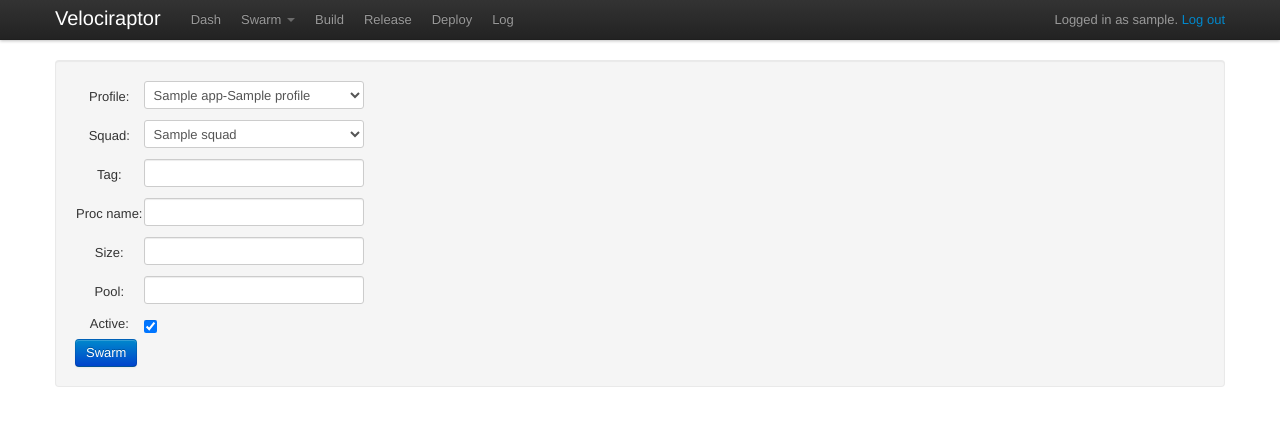
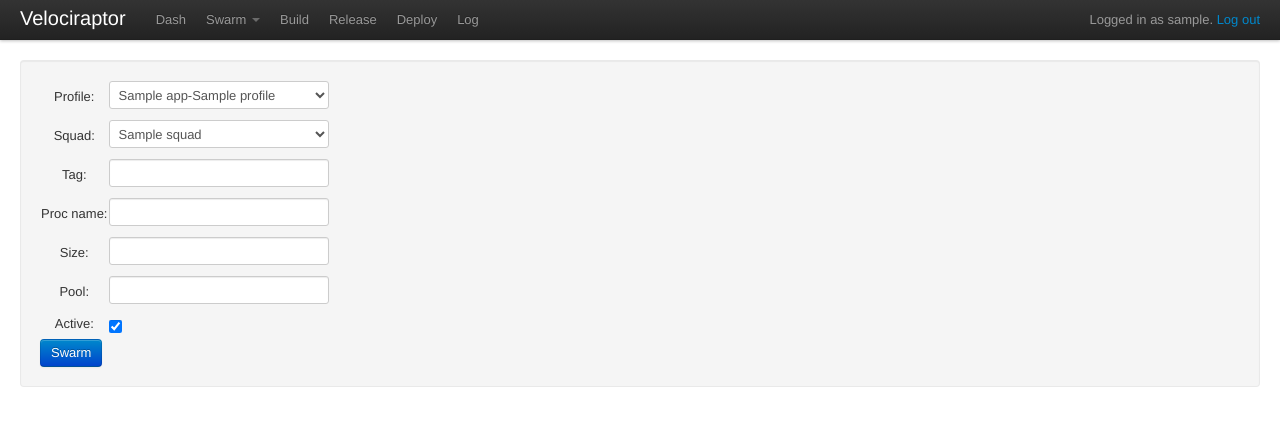
Before and after one commit to yougov/velociraptor, a Django app: page /swarm/ in a window 1280 px wide. Shown: the top 426 px of the page. Run offline with Django 3.2, Linux system fonts and the light colour scheme; a user stored in the database is signed in; tables that the repository leaves empty hold one stand-in row (values such as "Sample post"); parts of the project's set-up code (start-up, migrations or seed data) failed here and were passed over; some libraries are stand-ins or nearby versions.

Commit message:
fluid layout.  fix some margins

```diff
--- a/project/deployment/static/css/velociraptor.css
+++ b/project/deployment/static/css/velociraptor.css
@@ -53,7 +53,7 @@ div.label {
 }
 
 .proc-status {
-  margin: 5px;
+  margin: 5px 10px 5px 0;
   padding: 3px 0 0;
   width: 100px;
 }
--- a/project/deployment/templates/base.html
+++ b/project/deployment/templates/base.html
@@ -18,7 +18,7 @@
 <body>
     <div class="navbar navbar-fixed-top">
       <div class="navbar-inner">
-        <div class="container">
+        <div class="container-fluid">
           <a class="btn btn-navbar" data-toggle="collapse" data-target=".nav-collapse">
             <span class="icon-bar"></span>
             <span class="icon-bar"></span>
@@ -60,14 +60,14 @@
 
             {% endif %}
             </p>
-          </div><!--/.nav-collapse -->
           {% endif %}
           {% endblock nav %}
+          </div><!--/.nav-collapse -->
         </div>
       </div>
     </div>
     {% if messages %}
-        <div class="container">
+        <div class="container-fluid">
         {% for message in messages %}
         <div class="alert alert-{{ message.tags }}">
              <a class="close" data-dismiss="alert">×</a>
@@ -76,9 +76,11 @@
         {% endfor %}
         </div>
     {% endif %}
-    <div class="container">
+    <div class="container-fluid">
+        <div class="row-fluid">
         {% block content %}
         {% endblock content %}
+        </div>
     </div>
     <!-- Javascript placed at the end of the document so the pages load faster -->
     <script src="{{ STATIC_URL }}js/jquery.min.js"></script>
--- a/project/deployment/templates/dash.html
+++ b/project/deployment/templates/dash.html
@@ -2,7 +2,7 @@
 {% load stripchar %}
 
 {% block content %}
-<div class="row">
+<div class="row-fluid">
 <div class="proc-column">
 <h1>Procs <small>as reported by supervisord </small></h1>
 <div class="proc-filters">
--- a/project/deployment/views.py
+++ b/project/deployment/views.py
@@ -2,11 +2,10 @@ import json
 import ast
 import xmlrpclib
 import base64
-import copy
 import collections
 import logging
 
-from django.shortcuts import render, redirect, get_object_or_404
+from django.shortcuts import render, redirect
 from django.http import HttpResponse, HttpResponseRedirect
 from django.core.urlresolvers import reverse
 from django.contrib.auth import login as django_login, logout as django_logout
@@ -16,7 +15,7 @@ from celery.result import AsyncResult
 from celery.task.control import inspect
 
 from deployment.models import (Host, App, Release, Build, Profile, Squad,
-                               Swarm, PortLock, remember)
+                               Swarm, remember)
 from deployment import forms
 from deployment import tasks
 
```
